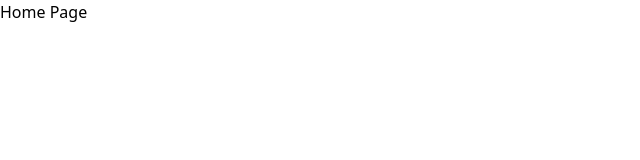
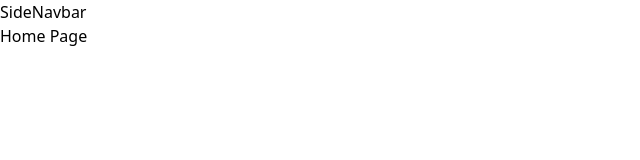
Before and after one commit to anoopraju31/Krypto, a Next.js app: page / in a window 1280 px wide. Shown: the top 160 px of the page, without its empty margins (0-640 px from the left). Built offline with nearby package versions, Linux system fonts and the light colour scheme.

Commit message:
Side Navbar Component: initial

```diff
--- /dev/null
+++ b/src/app/components/SideNavbar.tsx
@@ -0,0 +1,7 @@
+import React from 'react'
+
+const SideNavbar = () => {
+	return <div>SideNavbar</div>
+}
+
+export default SideNavbar
--- /dev/null
+++ b/src/app/components/index.js
@@ -0,0 +1 @@
+export { default as SideNavbar } from './SideNavbar'
--- a/src/app/layout.tsx
+++ b/src/app/layout.tsx
@@ -1,3 +1,4 @@
+import SideNavbar from './components/SideNavbar'
 import './globals.css'
 import type { Metadata } from 'next'
 
@@ -13,7 +14,10 @@ export default function RootLayout({
 }) {
 	return (
 		<html lang='en'>
-			<body>{children}</body>
+			<body>
+				<SideNavbar />
+				{children}
+			</body>
 		</html>
 	)
 }
```
